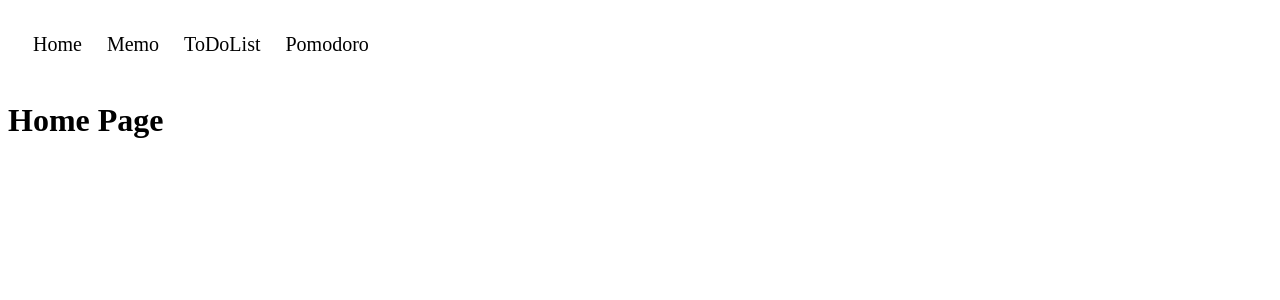
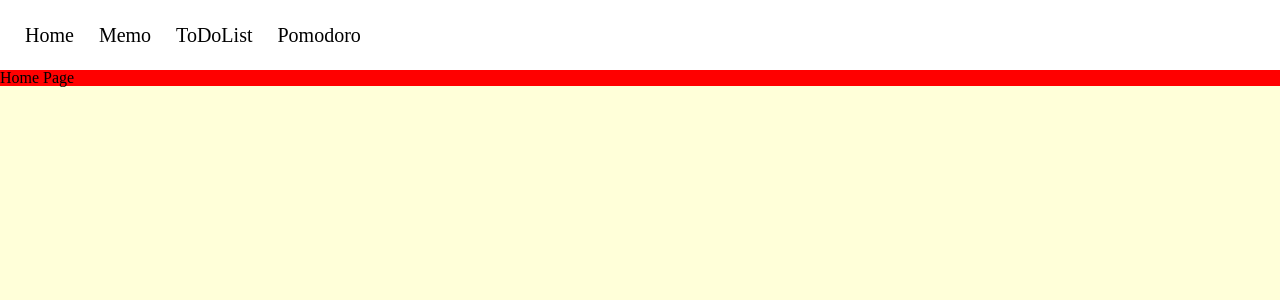
Before and after one commit to sooozi/study-app_ver.01, a React (Create React App) app: page / in a window 1280 px wide. Shown: the top 300 px of the page. Built offline with nearby package versions, Linux system fonts and the light colour scheme.

Commit message:
231127_스타일 컴포넌트 연결

```diff
--- a/package.json
+++ b/package.json
@@ -11,6 +11,8 @@
     "react-dom": "^18.2.0",
     "react-router-dom": "^6.20.0",
     "react-scripts": "5.0.1",
+    "styled-components": "^6.1.1",
+    "styled-reset": "^4.5.1",
     "web-vitals": "^2.1.4"
   },
   "homepage": "https://sooozi.github.io/study-app_ver.01/",
--- a/src/index.js
+++ b/src/index.js
@@ -3,11 +3,13 @@ import ReactDOM from 'react-dom/client';
 import App from './App';
 import reportWebVitals from './reportWebVitals';
 import { BrowserRouter } from 'react-router-dom';
+import GlobalStyle from './style/GlobalStyle';
 
 const root = ReactDOM.createRoot(document.getElementById('root'));
 root.render(
   <React.StrictMode>
     <BrowserRouter basename={process.env.PUBLIC_URL}>
+      <GlobalStyle />
       <App />
     </BrowserRouter>
   </React.StrictMode>
--- a/src/pages/Home.js
+++ b/src/pages/Home.js
@@ -1,7 +1,15 @@
+import styled from "styled-components";
+
+const Wrapper = styled.div`
+  background: red;
+`;
+
 function Home() {
     return (
       <>
-        <h1>Home Page</h1>
+        <Wrapper>
+          <h1>Home Page</h1>
+        </Wrapper>
       </>
     );
   }
--- /dev/null
+++ b/src/style/GlobalStyle.js
@@ -0,0 +1,12 @@
+import { createGlobalStyle } from "styled-components";
+import reset from "styled-reset";
+
+const GlobalStyle = createGlobalStyle`
+  ${reset}
+
+  body{
+    background-color: #ffff0026;
+  }
+`;
+
+export default GlobalStyle;
```
Also changed, not shown: 1 other file (tests, documents, lock files or other folders).
